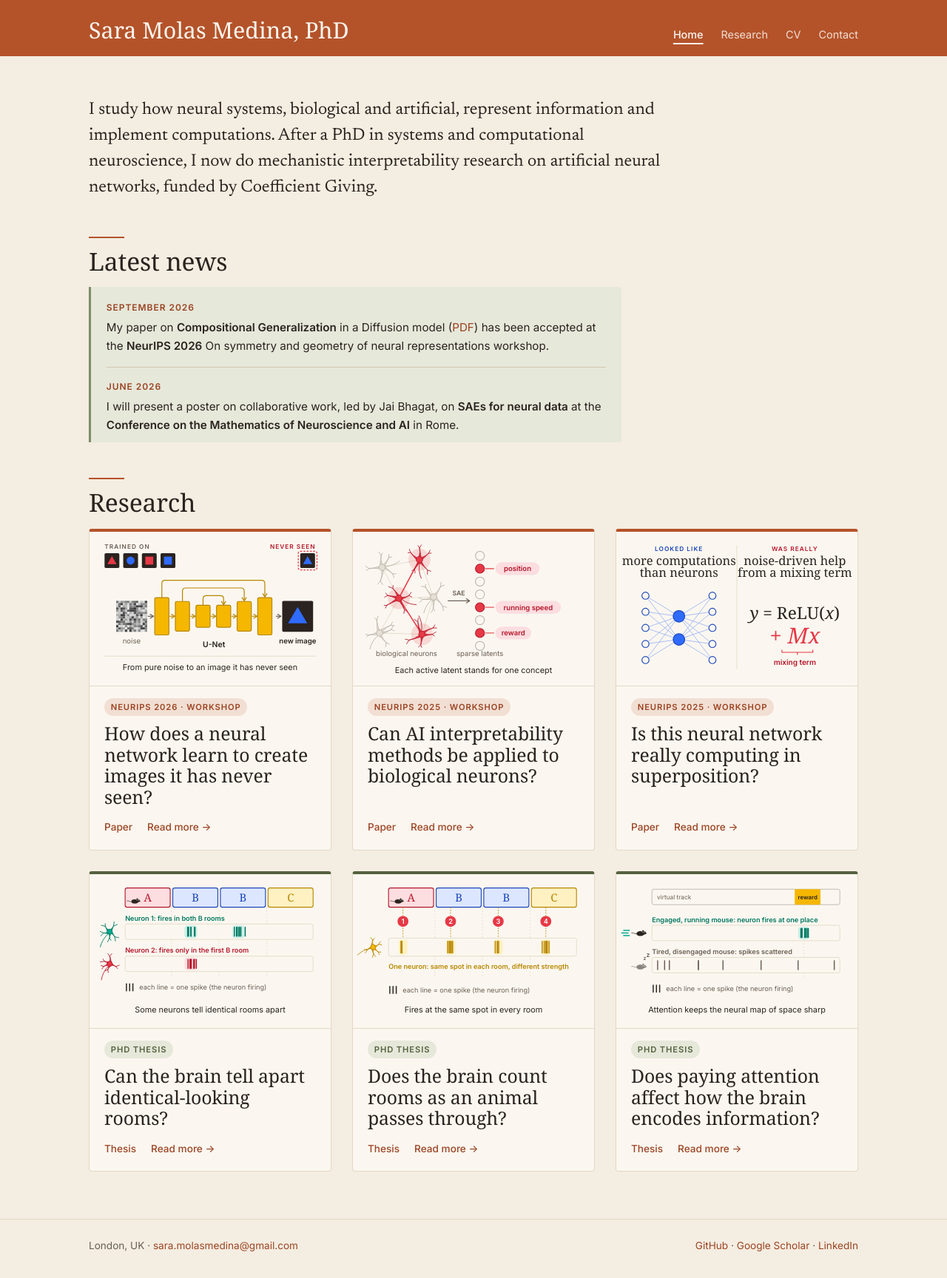
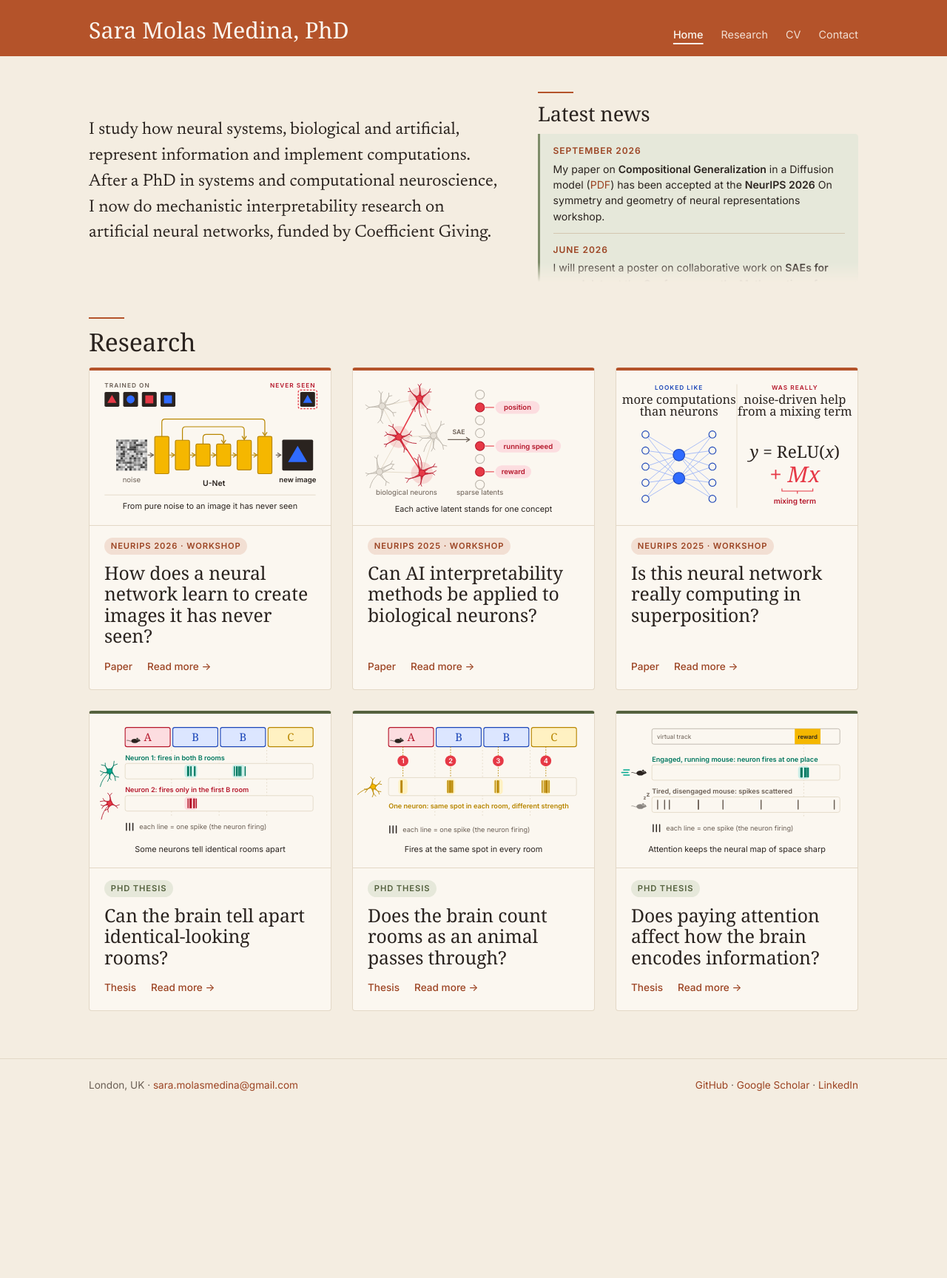
Before and after one commit to SaraMolas/saramolas.github.io, a Jekyll site: the page built from index.md, in a window 1280 px wide. Shown: the whole page at 74% size. Built offline with Jekyll 4.4.1, drawn with Linux system fonts in a browser that asks for light colours; some web fonts are replaced; after the commit the page ends 1510 px from its top, so only the background shows below that.

Commit message:
Place latest news beside the intro on wide screens
- Two-column top section: intro on the left, news on the right (stacks on
  narrow screens), so the research cards appear higher on the page
- Shorter news box with a bottom fade while more items are below
- Intro starts one line lower to sit level with the news heading
- Shorten the June 2026 news item

Co-Authored-By: Claude Opus 5.5 <noreply@anthropic.com>

```diff
--- a/_data/news.yml
+++ b/_data/news.yml
@@ -6,7 +6,7 @@
 
 - date: 2026-06
   label: June 2026
-  text: I will present a poster on collaborative work, led by Jai Bhagat, on **SAEs for neural data** at the **Conference on the Mathematics of Neuroscience and AI** in Rome.
+  text: I will present a poster on collaborative work on **SAEs for neural data** at the **Conference on the Mathematics of Neuroscience and AI** in Rome.
 
 - date: 2026-04
   label: April 2026
--- a/assets/css/main.css
+++ b/assets/css/main.css
@@ -149,6 +149,24 @@ main.wrap { padding-top: 3rem; padding-bottom: 4rem; }
   background: var(--primary);
 }
 
+/* ---------- Homepage: intro + news side by side (wide screens) ---------- */
+@media (min-width: 900px) {
+  .home-top {
+    display: grid;
+    grid-template-columns: minmax(0, 1.3fr) minmax(0, 1fr);
+    gap: 2.75rem;
+    align-items: start;
+  }
+  .home-top .intro p:first-child { margin-top: 0; }
+  /* start the intro one line lower, level with the "Latest news" heading */
+  .home-top .intro { padding-top: calc(var(--intro-size) * var(--intro-leading)); }
+  .home-top .news h2 { margin-top: 0; font-size: 1.7rem; margin-bottom: 0.7rem; }
+  .home-top .news-scroll { max-height: 200px; padding: 0.85rem 1.1rem; }
+  .home-top .news-item { padding-bottom: 0.75rem; margin-bottom: 0.75rem; }
+  .home-top .news-item p { font-size: 0.88rem; line-height: 1.5; }
+  .home-top + .projects h2 { margin-top: 2.5rem; }
+}
+
 /* ---------- Homepage: news ---------- */
 .news { max-width: var(--text-width); }
 .news-scroll {
@@ -174,6 +192,12 @@ main.wrap { padding-top: 3rem; padding-bottom: 4rem; }
   color: var(--primary-deep);
 }
 .news-item p { margin: 0.25rem 0 0; font-size: 0.95rem; }
+
+/* Scroll cue: fade the bottom edge while more news is below */
+.news-scroll.has-more {
+  -webkit-mask-image: linear-gradient(to bottom, #000 calc(100% - 26px), transparent 100%);
+  mask-image: linear-gradient(to bottom, #000 calc(100% - 26px), transparent 100%);
+}
 
 /* ---------- Homepage: project cards ---------- */
 .card-grid {
--- a/index.md
+++ b/index.md
@@ -2,6 +2,7 @@
 title: Home
 ---
 
+<div class="home-top">
 <section class="intro" markdown="1">
 I study how neural systems, biological and artificial, represent information and implement computations. After a PhD in systems and computational neuroscience, I now do mechanistic interpretability research on artificial neural networks, funded by Coefficient Giving.
 </section>
@@ -17,6 +18,20 @@ I study how neural systems, biological and artificial, represent information and
     {% endfor %}
   </div>
 </section>
+</div>
+
+<script>
+  (function () {
+    var box = document.querySelector(".news-scroll");
+    if (!box) return;
+    function update() {
+      box.classList.toggle("has-more", box.scrollTop + box.clientHeight < box.scrollHeight - 4);
+    }
+    box.addEventListener("scroll", update, { passive: true });
+    window.addEventListener("resize", update);
+    update();
+  })();
+</script>
 
 <section class="projects">
   <h2>Research</h2>
```
